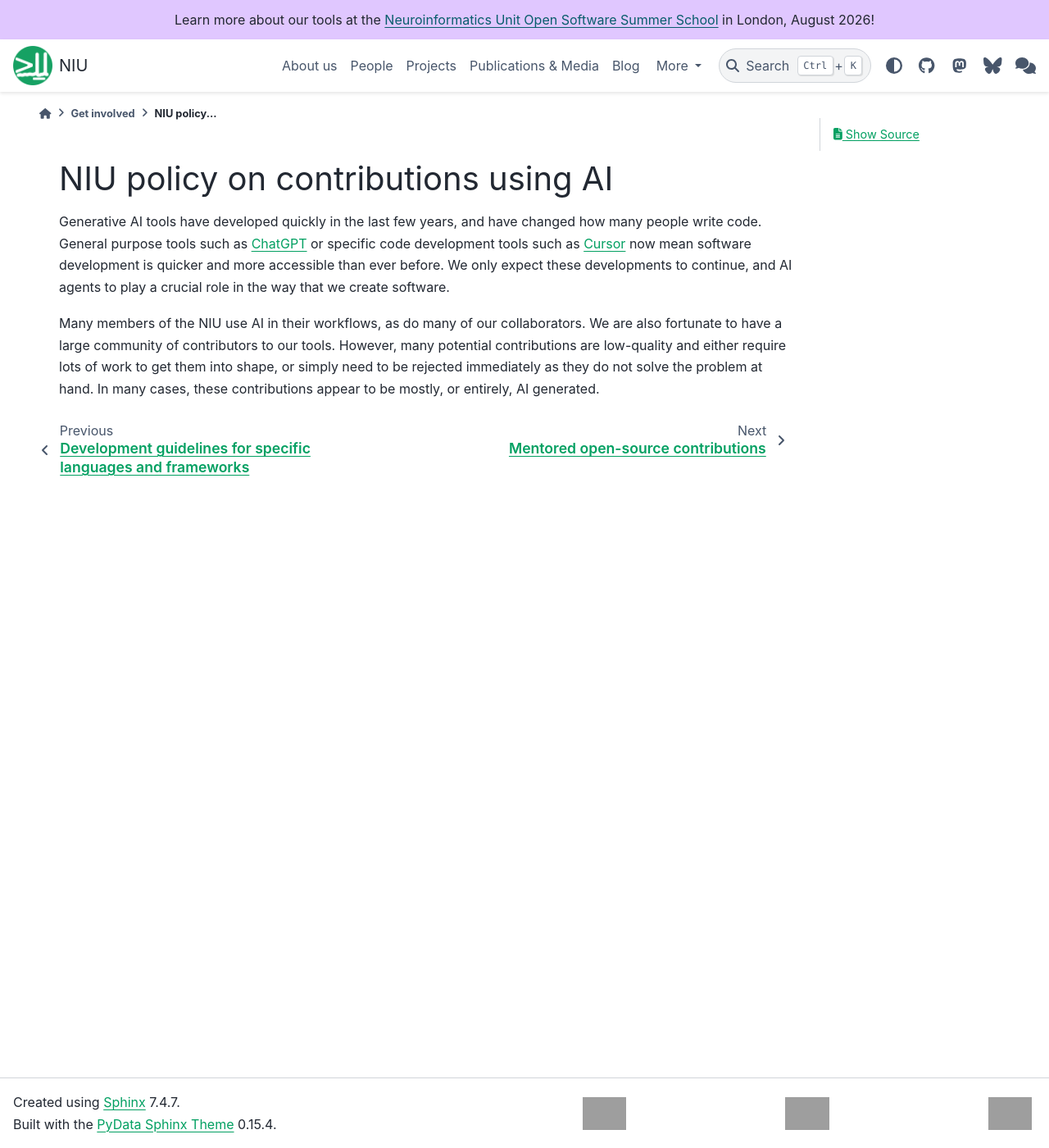
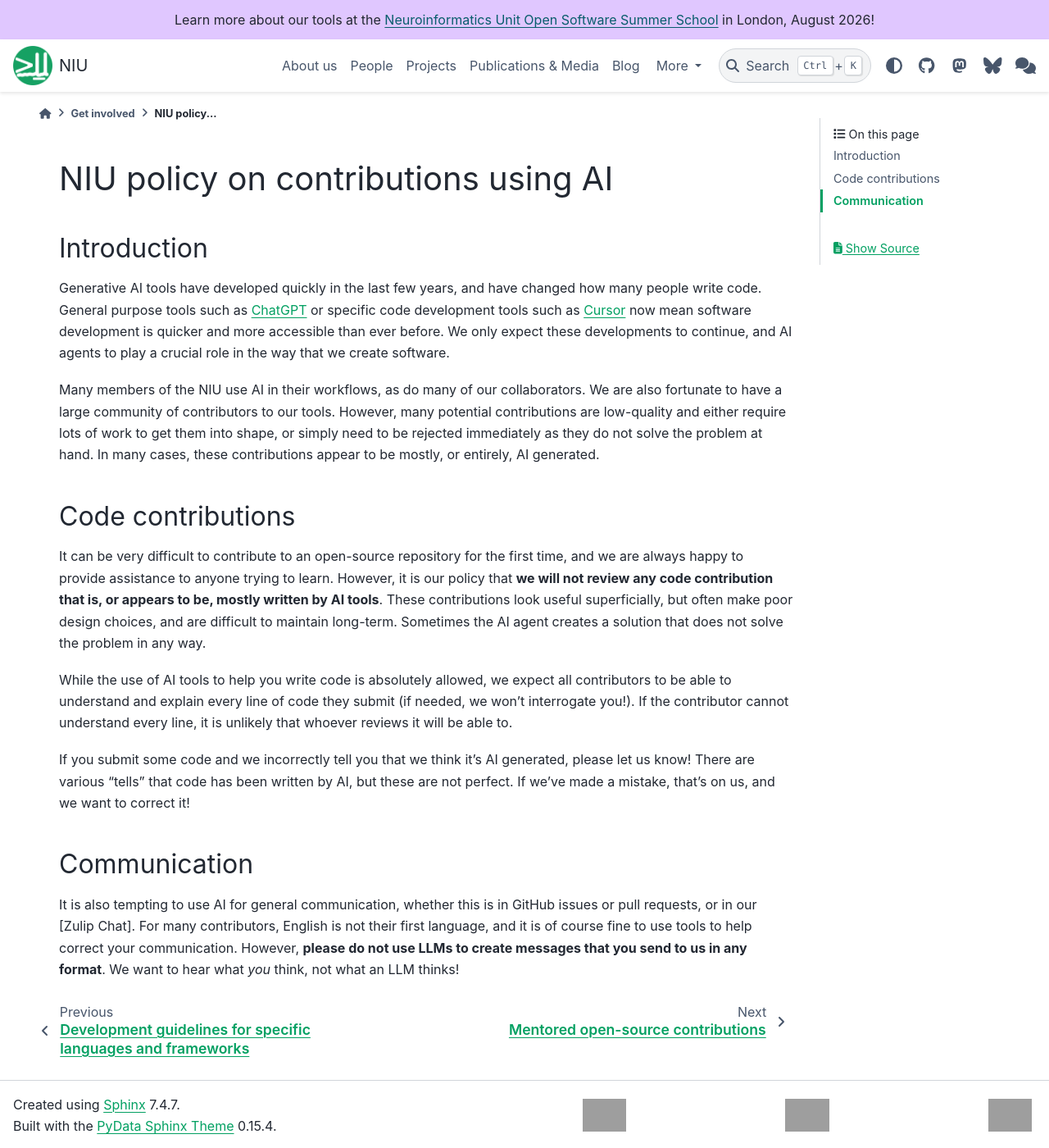
Before and after one commit to neuroinformatics-unit/neuroinformatics-unit.github.io, a Sphinx documentation site: the page built from docs/source/get-involved/ai_policy.md, in a window 1280 px wide and 1400 px high. Shown: the whole window at 82% size. Built offline with Sphinx 7.4.7 and the PyData theme 0.15.4, drawn with Linux system fonts in a browser that asks for light colours; nearby versions of some CDN libraries; grey boxes are pictures that could not be loaded.

Commit message:
Add comms policy

```diff
--- a/docs/source/get-involved/ai_policy.md
+++ b/docs/source/get-involved/ai_policy.md
@@ -1,5 +1,6 @@
 # NIU policy on contributions using AI
 
+## Introduction
 Generative AI tools have developed quickly in the last few years, and have changed how many people write code. General
 purpose tools such as [ChatGPT](https://chatgpt.com/) or specific code development tools such as
 [Cursor](https://cursor.com/) now mean software development is quicker and more accessible than ever before. We only
@@ -9,3 +10,24 @@ Many members of the NIU use AI in their workflows, as do many of our collaborato
 large community of contributors to our tools. However, many potential contributions are low-quality and either require
 lots of work to get them into shape, or simply need to be rejected immediately as they do not solve the problem at hand.
 In many cases, these contributions appear to be mostly, or entirely, AI generated.
+
+## Code contributions
+It can be very difficult to contribute to an open-source repository for the first time, and we are always happy to
+provide assistance to anyone trying to learn. However, it is our policy that **we will not review any code contribution
+that is, or appears to be, mostly written by AI tools**. These contributions look useful superficially, but often make
+poor design choices, and are difficult to maintain long-term. Sometimes the AI agent creates a solution that does not
+solve the problem in any way.
+
+While the use of AI tools to help you write code is absolutely allowed, we expect all contributors to be able to
+understand and explain every line of code they submit (if needed, we won't interrogate you!). If the contributor cannot
+understand every line, it is unlikely that whoever reviews it will be able to.
+
+If you submit some code and we incorrectly tell you that we think it's AI generated, please let us know! There are various
+"tells" that code has been written by AI, but these are not perfect. If we've made a mistake, that's on us, and we
+want to correct it!
+
+## Communication
+It is also tempting to use AI for general communication, whether this is in GitHub issues or pull requests, or in our
+[Zulip Chat]. For many contributors, English is not their first language, and it is of course fine to use tools to help
+correct your communication. However, **please do not use LLMs to create messages that you send to us in any format**.
+We want to hear what *you* think, not what an LLM thinks!
```
